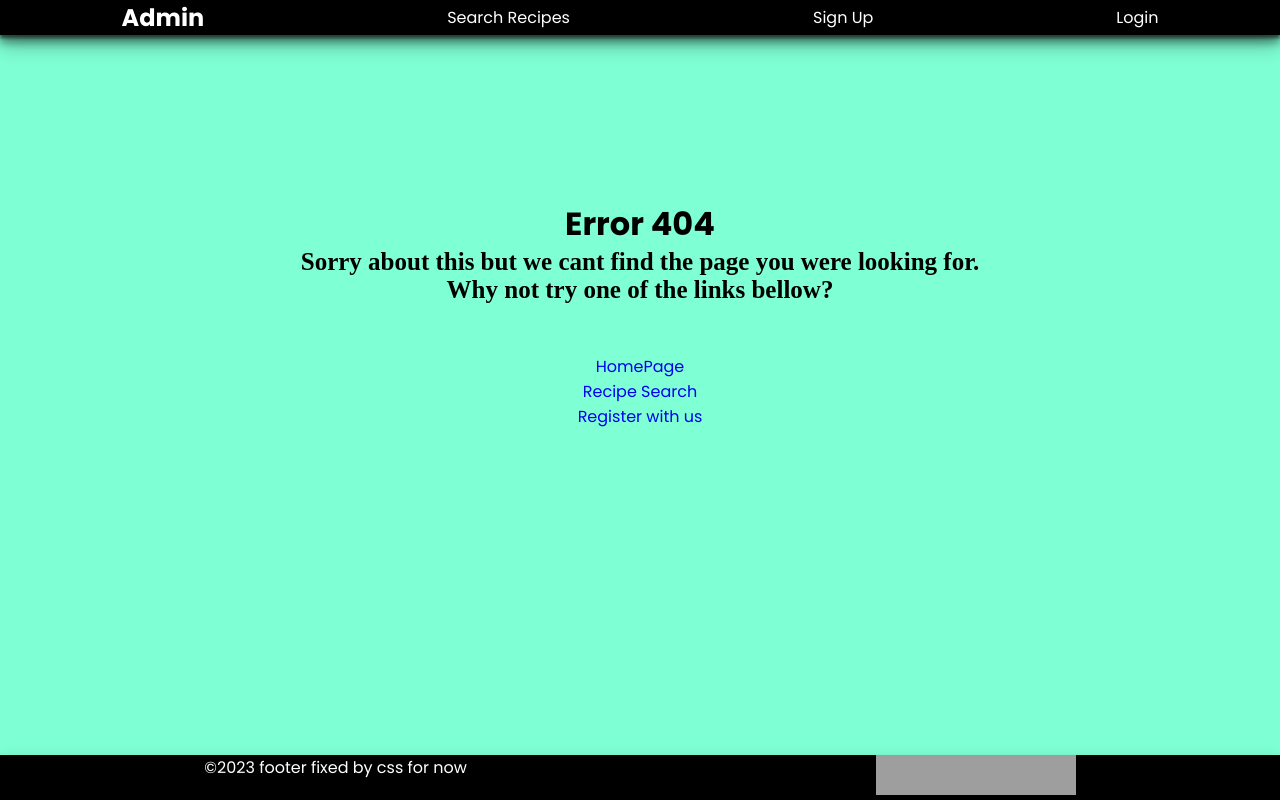
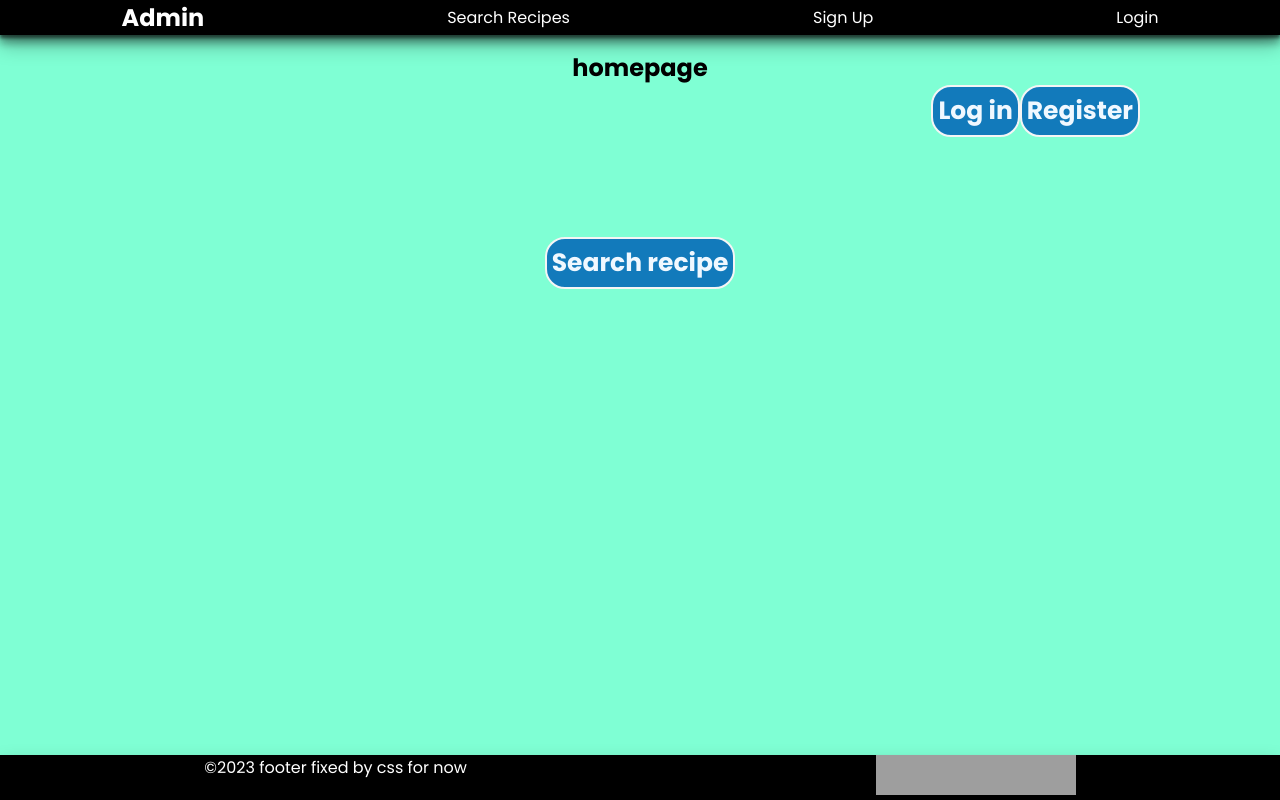
Before and after one commit to GeorgeMc1/FP-frontend, a React (Create React App) app: page /UserProfile in a window 1280 px wide. Built offline with nearby package versions, Linux system fonts and the light colour scheme; grey boxes are pictures that could not be loaded; the HTML template or start-up script is replaced by a standard one.

Commit message:
fixes on persistent login

```diff
--- a/src/App.js
+++ b/src/App.js
@@ -2,15 +2,15 @@ import "./css/common.css";
 import React from "react";
 import { useState, useEffect } from "react";
 import { BrowserRouter, Routes, Route } from "react-router-dom";
-import Homepage from "./views/HomePage";
-import LoginPage from "./views/LoginPage";
+import Homepage from "./pages/HomePage";
+import LoginPage from "./pages/LoginPage";
 import { authCheck } from "./utils";
-import LogOutPage from "./views/LogOutPage";
-import PageNotFound from "./views/PageNotFound";
-import RecipeInfoPage from "./views/RecipeInfoPage";
-import RecipeSearchPage from "./views/RecipeSearchPage";
-import RegisterPage from "./views/RegisterPage";
-import UserProfilePage from "./views/UserProfilePage";
+import LogOutPage from "./pages/LogOutPage";
+import PageNotFound from "./pages/PageNotFound";
+import RecipeInfoPage from "./pages/RecipeInfoPage";
+import RecipeSearchPage from "./pages/RecipeSearchPage";
+import RegisterPage from "./pages/RegisterPage";
+import UserProfilePage from "./pages/UserProfilePage";
 import Navbar from "./components/Navbar";
 import Footer from "./components/Footer";
 // import { useNavigate } from "react-router-dom";
@@ -91,19 +91,23 @@ function App() {
 						/>
 					}
 				/>
-				{jwt ? (
-					<Route
-						path="/UserProfile"
-						element={
+				{/* {jwt ? ( */}
+				<Route
+					path="/UserProfile"
+					element={
+						jwt ? (
 							<UserProfilePage
 								loggedInUser={loggedInUser}
 								setLoggedInUser={setLoggedInUser}
 								jwt={jwt}
 								setJWT={setJWT}
 							/>
-						}
-					/>
-				) : null}
+						) : (
+							<Homepage />
+						)
+					}
+				/>
+				{/* ) : null} */}
 
 				<Route
 					path="/logout"
--- a/src/components/ProfileCard/ProfileCard.jsx
+++ b/src/components/ProfileCard/ProfileCard.jsx
@@ -13,10 +13,10 @@ const UserProfilePage = ({ loggedInUser, setLoggedInUser, jwt, setJWT }) => {
     const [editing, setEditing] = useState();
     const [errMsg, setErrorMsg] = useState();
     const userEdits = { ...loggedInUser };
-    // if (!loggedInUser) {
-    //     window.location.replace('/login');
-    //     return;
-    // }
+    if (!loggedInUser) {
+        window.location.replace('/login');
+        return;
+    }
     const onSaveEdit = async (element) => {
         try {
             //format obj from element(user key) clicked using userEdits state value
--- a/src/css/homepage.css
+++ b/src/css/homepage.css
@@ -1,6 +1,7 @@
-body{
-    font-family: 'Libre Baskerville', serif;
+body {
+	font-family: "Libre Baskerville", serif;
 	background-color: aquamarine;
+	margin-bottom: 100px;
 }
 button {
 	background-color: rgb(18, 122, 187);
@@ -12,14 +13,13 @@ button {
 	border-radius: 20px;
 }
 
-
 .btn-group {
 	display: flex;
 	justify-content: flex-end;
 }
 
 .btn-lg {
-    font-family: 'Libre Baskerville', serif;
+	font-family: "Libre Baskerville", serif;
 	font-weight: bold;
 	font-size: 25px;
 }
@@ -32,7 +32,6 @@ button {
 }
 
 .homepageLink {
-
 	text-align: center;
 	text-decoration: none;
 	color: aliceblue;
--- a/src/css/pagenotfound.css
+++ b/src/css/pagenotfound.css
@@ -1,4 +1,4 @@
-body{
+#margin-top {
 	margin-top: 100px;
 }
 
@@ -6,11 +6,11 @@ body{
 	display: flex;
 	justify-content: center;
 	margin-top: 100px;
-
 }
 
-h3, h4 {
-    font-family: 'Libre Baskerville', serif;
+h3,
+h4 {
+	font-family: "Libre Baskerville", serif;
 	font-weight: bold;
 	font-size: 25px;
 	display: flex;
--- a/src/views/LoginPage.jsx
+++ b/src/pages/LoginPage.jsx
@@ -21,6 +21,7 @@ const LoginPage = ({ setJWT, action, setter, jwt, setforcelogin }) => {
             window.location.replace("/UserProfile");
 		}
     }
+
 
     return (
 
--- a/src/views/PageNotFound.jsx
+++ b/src/pages/PageNotFound.jsx
@@ -6,9 +6,9 @@ const PageNotFound = () => {
 
 
     return (
-        <div class="content">
+        <div id="margin-top" className="content">
             <PageContainer id="page-not-found">
-                <div class="errmessage">
+                <div className="errmessage">
                     <h1>Error 404</h1>
                 </div>
                 <div>
@@ -19,13 +19,13 @@ const PageNotFound = () => {
                 </div>
             <div className="width">
                 <div className="linkbox">
-                    <Link class="link" to="/">HomePage</Link>
+                    <Link className="link" to="/">HomePage</Link>
                 </div>
                 <div className="linkbox">
-                    <Link class="link" to="/searchRecipes">Recipe Search</Link>
+                    <Link className="link" to="/searchRecipes">Recipe Search</Link>
                 </div>
                 <div className="linkbox">
-                    <Link class="link" to="/registerUser">Register with us</Link>
+                    <Link className="link" to="/registerUser">Register with us</Link>
                 </div>
             </div>
             </PageContainer>
```
Also changed, not shown: src/pages/HomePage.jsx (renamed from src/views/HomePage.jsx), src/pages/LogOutPage.jsx (renamed from src/views/LogOutPage.jsx), src/pages/RecipeInfoPage.jsx (renamed from src/views/RecipeInfoPage.jsx), src/pages/RecipeSearchPage.jsx (renamed from src/views/RecipeSearchPage.jsx), src/pages/RegisterPage.jsx (renamed from src/views/RegisterPage.jsx), src/pages/UserProfilePage.jsx (renamed from src/views/UserProfilePage.jsx). Lines whose indentation alone changed are shown as unchanged.
